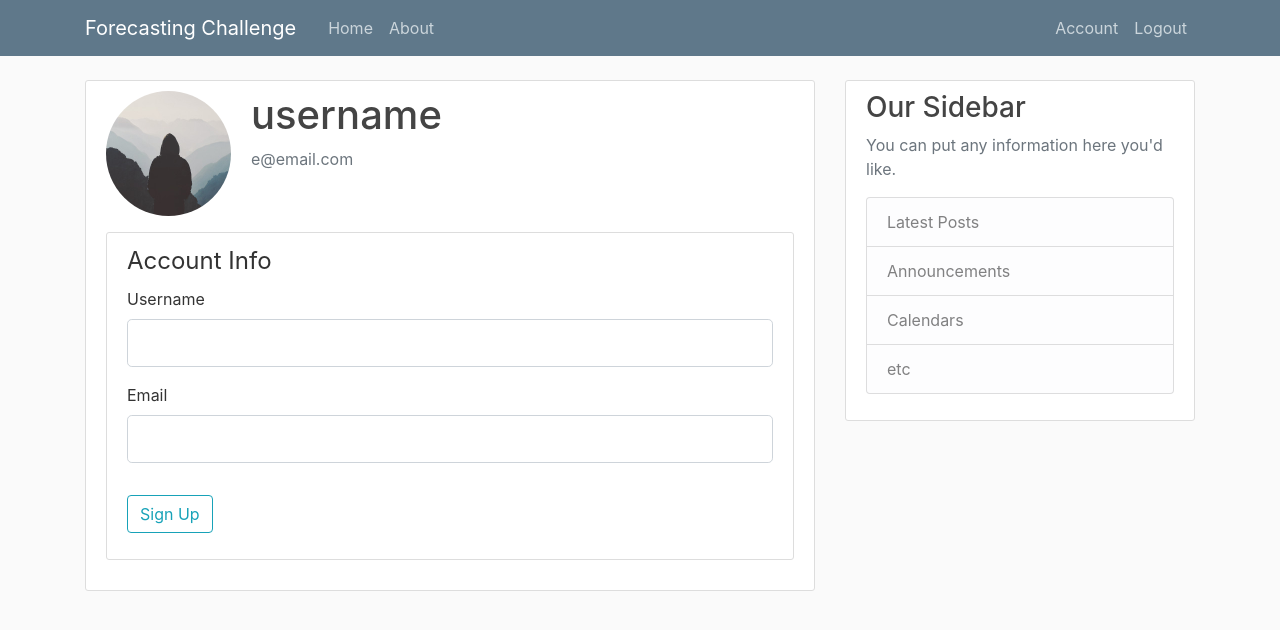
After one commit to stockluke/forecastingchallenge, a Flask app: page /account in a window 1280 px wide. The commit adds this page. Shown: the top 630 px of the page. Run offline with Flask 2, Linux system fonts and the light colour scheme; a user stored in the database is signed in; some libraries are stand-ins or nearby versions.

Commit message:
Registration and login functioning with authentication and validation.

```diff
--- a/forecastingchallenge/__init__.py
+++ b/forecastingchallenge/__init__.py
@@ -1,9 +1,15 @@
 from flask import Flask
 from flask_sqlalchemy import SQLAlchemy
+from flask_bcrypt import Bcrypt
+from flask_login import LoginManager
 
 app = Flask(__name__)
 app.config['SECRET_KEY'] = '1cf72f84bad4015fe935d6344b81234b'
 app.config['SQLALCHEMY_DATABASE_URI'] = 'sqlite:///site.db'
 db = SQLAlchemy(app)
+bcrypt = Bcrypt(app)
+login_manager = LoginManager(app)
+login_manager.login_view = 'login'
+login_manager.login_message_category = 'info'
 
 from forecastingchallenge import routes
--- a/forecastingchallenge/forms.py
+++ b/forecastingchallenge/forms.py
@@ -1,6 +1,8 @@
 from flask_wtf import FlaskForm
+from flask_login import current_user
 from wtforms import StringField, PasswordField, SubmitField, BooleanField
-from wtforms.validators import DataRequired, Length, Email, EqualTo
+from wtforms.validators import DataRequired, Length, Email, EqualTo, ValidationError
+from forecastingchallenge.models import User
 
 
 class RegistrationForm(FlaskForm):
@@ -11,9 +13,37 @@
                                      validators=[DataRequired(), Length(min=6, max=20), EqualTo('password')])
     submit = SubmitField('Sign Up')
 
+    def validate_username(self, username):
+        user = User.query.filter_by(username=username.data).first()
+        if user:
+            raise ValidationError('That username is taken. Please choose a different username.')
+
+    def validate_email(self, email):
+        email = User.query.filter_by(email=email.data).first()
+        if email:
+            raise ValidationError('That email is taken. Please choose a different email.')
+
 
 class LoginForm(FlaskForm):
     email = StringField('Email', validators=[DataRequired(), Email()])
     password = PasswordField('Password', validators=[DataRequired(), Length(min=6, max=20)])
     remember = BooleanField('Remember Me')
     submit = SubmitField('Login')
+
+
+class UpdateAccountForm(FlaskForm):
+    username = StringField('Username', validators=[DataRequired(), Length(min=3, max=20)])
+    email = StringField('Email', validators=[DataRequired(), Email(), Length(max=120)])
+    submit = SubmitField('Sign Up')
+
+    def validate_username(self, username):
+        if username.data != current_user.username:
+            user = User.query.filter_by(username=username.data).first()
+            if user:
+                raise ValidationError('That username is taken. Please choose a different username.')
+
+    def validate_email(self, email):
+        if email.data != current_user.email:
+            email = User.query.filter_by(email=email.data).first()
+            if email:
+                raise ValidationError('That email is taken. Please choose a different email.')
--- a/forecastingchallenge/routes.py
+++ b/forecastingchallenge/routes.py
@@ -1,7 +1,8 @@
-from flask import render_template, url_for, flash, redirect
-from forecastingchallenge import app
-from forecastingchallenge.forms import RegistrationForm, LoginForm
+from flask import render_template, url_for, flash, redirect, request
+from forecastingchallenge import app, db, bcrypt
+from forecastingchallenge.forms import RegistrationForm, LoginForm, UpdateAccountForm
 from forecastingchallenge.models import User, Post
+from flask_login import login_user, current_user, logout_user, login_required
 
 
 posts = [
@@ -33,20 +34,49 @@
 
 @app.route('/register', methods=['GET', 'POST'])
 def register():
+    if current_user.is_authenticated:
+        return redirect(url_for('home'))
     form = RegistrationForm()
     if form.validate_on_submit():
-        flash(f'Account created for {form.username.data}!', 'success')
-        return redirect(url_for('home'))
+        hashed_password = bcrypt.generate_password_hash(form.password.data).decode('utf-8')
+        user = User(username=form.username.data, email=form.email.data, password=hashed_password)
+        db.session.add(user)
+        db.session.commit()
+        flash('Your account has been created! You are now able to log in.', 'success')
+        return redirect(url_for('login'))
     return render_template('register.html', form=form)
 
 
 @app.route('/login', methods=['GET', 'POST'])
 def login():
+    if current_user.is_authenticated:
+        return redirect(url_for('home'))
     form = LoginForm()
     if form.validate_on_submit():
-        if form.email.data == 'admin@admin.com' and form.password.data == 'password':
-            flash('You have been logged in!','success')
-            return redirect(url_for('home'))
+        user = User.query.filter_by(email=form.email.data).first()
+        valid_password = bcrypt.check_password_hash(user.password, form.password.data)
+        if user and valid_password:
+            login_user(user, remember=form.remember.data)
+            next_page = request.args.get('next')
+            if next_page:
+                return redirect(next_page)
+            else:
+                return redirect(url_for('home'))
         else:
-            flash('Login Unsuccessful. Please check email and password', 'danger')
+            flash('Login Unsuccessful. Please check email and password.', 'danger')
     return render_template('login.html', form=form)
+
+
+@app.route('/logout')
+def logout():
+    logout_user()
+    flash('Logout successful','success')
+    return redirect(url_for('home'))
+
+
+@app.route("/account")
+@login_required
+def account():
+    form = UpdateAccountForm()
+    image_file = url_for('static', filename='profile_pics/' + current_user.image_file)
+    return render_template('account.html', form=form, image_file=image_file)
--- /dev/null
+++ b/forecastingchallenge/templates/account.html
@@ -0,0 +1,49 @@
+{% extends "layout.html" %}
+{% block content%}
+    <div class="content-section">
+      <div class="media">
+        <img class="rounded-circle account-img" src="{{ image_file }}">
+        <div class="media-body">
+          <h2 class="account-heading">{{ current_user.username }}</h2>
+          <p class="text-secondary">{{ current_user.email }}</p>
+        </div>
+      </div>
+          <div class="content-section">
+            <form method="POST" action="">
+                {{ form.hidden_tag() }}
+                <fieldset class="form-group">
+                    <legend>Account Info</legend>
+                    <div class="form-group">
+                        {{ form.username.label(class="form-control-label") }}
+                        {% if form.username.errors %}
+                            {{ form.username(class="form-control form-control-lg is-invalid") }}
+                            <div class="invalid-feedback">
+                                {% for error in form.username.errors %}
+                                    <span>{{ error }}</span>
+                                {% endfor %}
+                            </div>
+                        {% else %}
+                            {{ form.username(class="form-control form-control-lg") }}
+                        {% endif %}
+                    </div>
+                    <div class="form-group">
+                        {{ form.email.label(class="form-control-label") }}
+                        {% if form.email.errors %}
+                            {{ form.email(class="form-control form-control-lg is-invalid") }}
+                            <div class="invalid-feedback">
+                                {% for error in form.email.errors %}
+                                    <span>{{ error }}</span>
+                                {% endfor %}
+                            </div>
+                        {% else %}
+                            {{ form.email(class="form-control form-control-lg") }}
+                        {% endif %}
+                    </div>
+                </fieldset>
+                <div class="form-group">
+                    {{ form.submit(class="btn btn-outline-info") }}
+                </div>
+            </form>
+        </div>
+    </div>
+{% endblock content %}
--- a/forecastingchallenge/templates/layout.html
+++ b/forecastingchallenge/templates/layout.html
@@ -25,8 +25,13 @@
             </div>
             <!-- Navbar Right Side -->
             <div class="navbar-nav">
-              <a class="nav-item nav-link" href="{{ url_for('login') }}">Login</a>
-              <a class="nav-item nav-link" href="{{ url_for('register') }}">Register</a>
+              {% if current_user.is_authenticated %}
+                <a class="nav-item nav-link" href="{{ url_for('account') }}">Account</a>
+                <a class="nav-item nav-link" href="{{ url_for('logout') }}">Logout</a>
+              {% else %}
+                <a class="nav-item nav-link" href="{{ url_for('login') }}">Login</a>
+                <a class="nav-item nav-link" href="{{ url_for('register') }}">Register</a>
+              {% endif %}
             </div>
           </div>
         </div>
```
Also changed, not shown: forecastingchallenge/models.py (+8 -2 lines), forecastingchallenge/site.db, forecastingchallenge/static/profile_pics/default.jpg (added).
